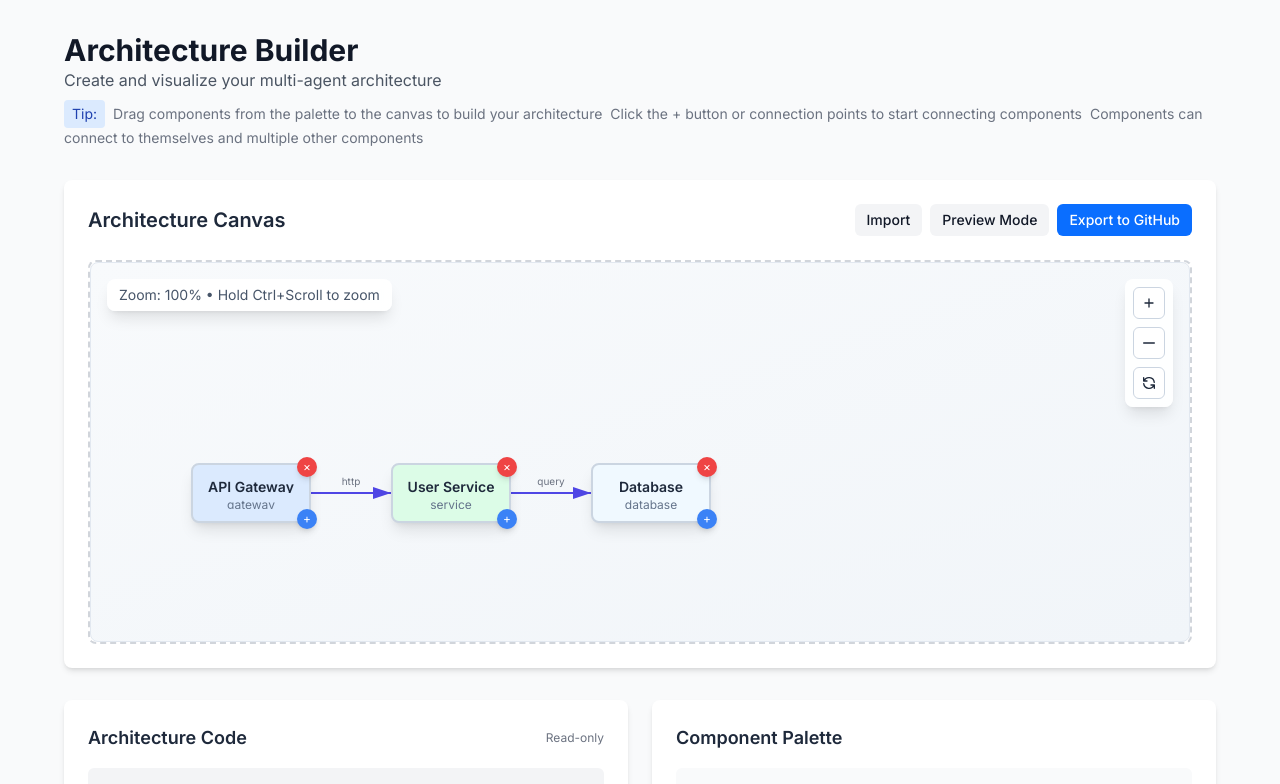
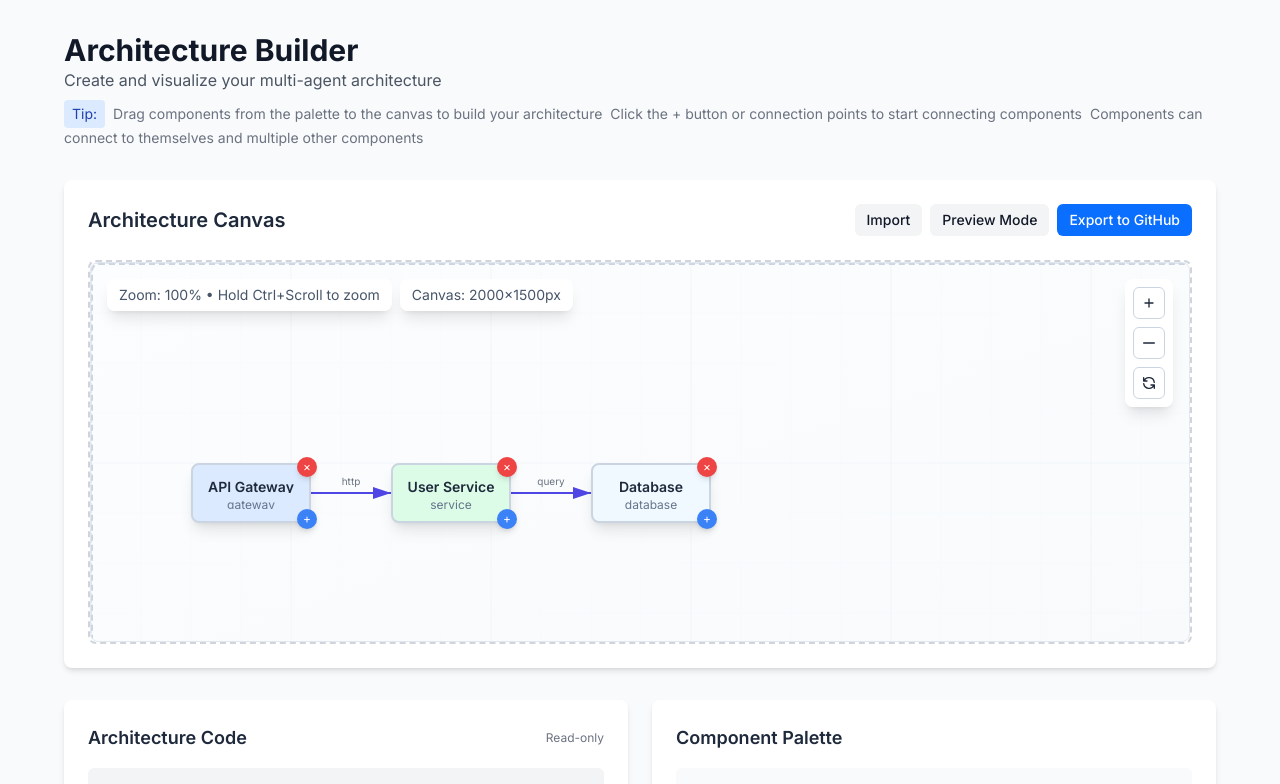
Before and after one commit to eren9677/MAS-multi-agent-architectures, a Next.js app: page /architecture-builder in a window 1280 px wide. Shown: the top 784 px of the page. Built offline with nearby package versions, Linux system fonts and the light colour scheme.

Commit message:
boundries of canvas is defined

```diff
--- a/src/components/Canvas.tsx
+++ b/src/components/Canvas.tsx
@@ -34,6 +34,15 @@ const CONNECTION_POINT_SIZE = 8
 const MIN_SCALE = 0.25
 const MAX_SCALE = 3
 
+// Canvas boundaries - define the working area
+const CANVAS_BOUNDS = {
+  minX: 0,
+  minY: 0,
+  maxX: 2000,
+  maxY: 1500
+}
+const GRID_SIZE = 50 // Grid spacing for visual reference
+
 // Utility functions
 const getComponentCenter = (component: Component) => ({
   x: component.position.x + COMPONENT_WIDTH / 2,
@@ -48,6 +57,51 @@ const getConnectionPoint = (component: Component, side: 'top' | 'right' | 'botto
     left: { x: component.position.x, y: component.position.y + COMPONENT_HEIGHT / 2 }
   }
   return points[side]
+}
+
+// Constrain component position within canvas bounds
+const constrainPosition = (position: { x: number; y: number }) => ({
+  x: Math.max(CANVAS_BOUNDS.minX, Math.min(CANVAS_BOUNDS.maxX - COMPONENT_WIDTH, position.x)),
+  y: Math.max(CANVAS_BOUNDS.minY, Math.min(CANVAS_BOUNDS.maxY - COMPONENT_HEIGHT, position.y))
+})
+
+// Generate grid lines for visual reference
+const generateGridLines = () => {
+  const lines = []
+
+  // Vertical lines
+  for (let x = CANVAS_BOUNDS.minX; x <= CANVAS_BOUNDS.maxX; x += GRID_SIZE) {
+    lines.push(
+      <line
+        key={`v-${x}`}
+        x1={x}
+        y1={CANVAS_BOUNDS.minY}
+        x2={x}
+        y2={CANVAS_BOUNDS.maxY}
+        stroke="#e2e8f0"
+        strokeWidth={x % (GRID_SIZE * 4) === 0 ? 1 : 0.5}
+        opacity={x % (GRID_SIZE * 4) === 0 ? 0.3 : 0.15}
+      />
+    )
+  }
+
+  // Horizontal lines
+  for (let y = CANVAS_BOUNDS.minY; y <= CANVAS_BOUNDS.maxY; y += GRID_SIZE) {
+    lines.push(
+      <line
+        key={`h-${y}`}
+        x1={CANVAS_BOUNDS.minX}
+        y1={y}
+        x2={CANVAS_BOUNDS.maxX}
+        y2={y}
+        stroke="#e2e8f0"
+        strokeWidth={y % (GRID_SIZE * 4) === 0 ? 1 : 0.5}
+        opacity={y % (GRID_SIZE * 4) === 0 ? 0.3 : 0.15}
+      />
+    )
+  }
+
+  return lines
 }
 
 const getBestConnectionSides = (fromComponent: Component, toComponent: Component) => {
@@ -215,10 +269,10 @@ const Canvas: React.FC<CanvasProps> = ({
 
     if (dragState.type === 'component' && dragState.componentId && dragState.componentOffset) {
       const canvasPos = screenToCanvas(e.clientX, e.clientY)
-      const newPosition = {
+      const newPosition = constrainPosition({
         x: canvasPos.x - dragState.componentOffset.x,
         y: canvasPos.y - dragState.componentOffset.y
-      }
+      })
       onComponentMove(dragState.componentId, newPosition)
     } else if (dragState.type === 'canvas' && dragState.startPos) {
       const deltaX = e.clientX - dragState.startPos.x
@@ -264,6 +318,11 @@ const Canvas: React.FC<CanvasProps> = ({
       }
 
       if (targetComponentId) {
+        // Ensure both components are within bounds before creating connection
+        const fromComp = components.find(c => c.id === connectionState.fromComponentId)
+        const toComp = components.find(c => c.id === targetComponentId)
+
+        if (fromComp && toComp) {
           // Check if connection already exists
           const connectionExists = connections.some(conn =>
             (conn.from === connectionState.fromComponentId && conn.to === targetComponentId) ||
@@ -272,6 +331,7 @@ const Canvas: React.FC<CanvasProps> = ({
 
           if (!connectionExists && onConnectionAdd) {
             onConnectionAdd(connectionState.fromComponentId, 'auto', targetComponentId, 'auto')
+          }
         }
       }
 
@@ -467,6 +527,9 @@ const Canvas: React.FC<CanvasProps> = ({
         <div className="bg-white/90 backdrop-blur-sm px-3 py-1.5 rounded-lg text-sm text-slate-600 shadow-lg">
           Zoom: {Math.round(viewState.scale * 100)}% • Hold Ctrl+Scroll to zoom
         </div>
+        <div className="bg-white/90 backdrop-blur-sm px-3 py-1.5 rounded-lg text-sm text-slate-600 shadow-lg">
+          Canvas: {CANVAS_BOUNDS.maxX}×{CANVAS_BOUNDS.maxY}px
+        </div>
       </div>
 
       {/* Main canvas */}
@@ -483,7 +546,7 @@ const Canvas: React.FC<CanvasProps> = ({
                  dragState.type === 'canvas' ? 'grabbing' : 'grab'
         }}
       >
-        {/* SVG Layer for connections */}
+        {/* SVG Layer for connections and grid */}
         <svg
           ref={svgRef}
           className="absolute pointer-events-none"
@@ -491,9 +554,8 @@ const Canvas: React.FC<CanvasProps> = ({
             transform: `translate(${viewState.offsetX}px, ${viewState.offsetY}px) scale(${viewState.scale})`,
             transformOrigin: '0 0',
             zIndex: 1,
-            // Make SVG large enough to cover all possible connection areas
-            width: `${Math.max(2000, 100 / viewState.scale)}%`,
-            height: `${Math.max(2000, 100 / viewState.scale)}%`,
+            width: CANVAS_BOUNDS.maxX,
+            height: CANVAS_BOUNDS.maxY,
             left: 0,
             top: 0
           }}
@@ -522,33 +584,55 @@ const Canvas: React.FC<CanvasProps> = ({
               <path d="M0,0 L0,6 L9,3 z" fill="#6366f1" />
             </marker>
           </defs>
+
+          {/* Canvas boundary */}
+          <rect
+            x={CANVAS_BOUNDS.minX}
+            y={CANVAS_BOUNDS.minY}
+            width={CANVAS_BOUNDS.maxX - CANVAS_BOUNDS.minX}
+            height={CANVAS_BOUNDS.maxY - CANVAS_BOUNDS.minY}
+            fill="none"
+            stroke="#cbd5e1"
+            strokeWidth={2}
+            strokeDasharray="10,5"
+            opacity={0.5}
+          />
+
+          {/* Grid lines */}
+          {generateGridLines()}
+
+          {/* Connections */}
           {renderedConnections}
           {tempConnection}
         </svg>
 
-        {/* Invisible background layer to capture clicks for panning */}
+        {/* Canvas boundary background */}
         <div
-          className="absolute inset-0 w-full h-full"
+          className="absolute bg-white/50"
           style={{
             transform: `translate(${viewState.offsetX}px, ${viewState.offsetY}px) scale(${viewState.scale})`,
             transformOrigin: '0 0',
             zIndex: 0,
-            backgroundColor: 'transparent',
-            // Ensure this layer extends beyond the visible area when zoomed out
-            width: `${100 / viewState.scale}%`,
-            height: `${100 / viewState.scale}%`,
-            minWidth: '200vw',
-            minHeight: '200vh'
+            left: CANVAS_BOUNDS.minX,
+            top: CANVAS_BOUNDS.minY,
+            width: CANVAS_BOUNDS.maxX - CANVAS_BOUNDS.minX,
+            height: CANVAS_BOUNDS.maxY - CANVAS_BOUNDS.minY,
+            border: '2px dashed #cbd5e1',
+            borderRadius: '8px'
           }}
         />
 
         {/* Components Layer */}
         <div
-          className="absolute inset-0"
+          className="absolute"
           style={{
             transform: `translate(${viewState.offsetX}px, ${viewState.offsetY}px) scale(${viewState.scale})`,
             transformOrigin: '0 0',
-            zIndex: 2
+            zIndex: 2,
+            left: 0,
+            top: 0,
+            width: CANVAS_BOUNDS.maxX,
+            height: CANVAS_BOUNDS.maxY
           }}
         >
           {components.map(component => (
@@ -628,11 +712,20 @@ const Canvas: React.FC<CanvasProps> = ({
 
           {/* Empty state */}
           {components.length === 0 && (
-            <div className="absolute inset-0 flex items-center justify-center">
-              <div className="text-center p-8 bg-white/80 backdrop-blur-sm rounded-xl shadow-lg">
+            <div
+              className="absolute flex items-center justify-center"
+              style={{
+                left: CANVAS_BOUNDS.maxX / 2 - 150,
+                top: CANVAS_BOUNDS.maxY / 2 - 100,
+                width: 300,
+                height: 200
+              }}
+            >
+              <div className="text-center p-8 bg-white/90 backdrop-blur-sm rounded-xl shadow-lg border-2 border-dashed border-slate-300">
                 <div className="text-4xl mb-4">🏗️</div>
                 <h3 className="text-lg font-semibold text-slate-800 mb-2">Start Building</h3>
-                <p className="text-slate-600">Drag components from the palette to begin</p>
+                <p className="text-slate-600 text-sm">Drag components from the palette</p>
+                <p className="text-slate-500 text-xs mt-2">Stay within the dashed boundary</p>
               </div>
             </div>
           )}
```
Lines whose indentation alone changed are shown as unchanged.
